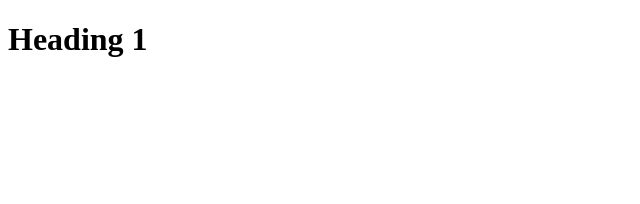
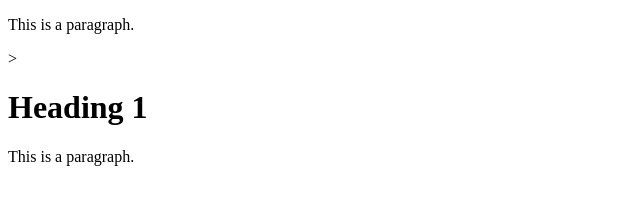
Before and after one commit to jalenlouis20/stnicktech, a plain HTML site: page index.html in a window 1280 px wide. Shown: the whole page, without its empty margins (0-640 px from the left). Drawn offline with Linux system fonts and the light colour scheme.

Commit message:
Update file

```diff
--- a/index.html
+++ b/index.html
@@ -2,9 +2,14 @@
 <html lang="en" dir="ltr">
   <head>
     <meta charset="utf-8">
-    <title></title>
+    <title>Hello World</title>
   </head>
-  <body>
+  <!--This is a comment. Comments are not displayed in the browser-->
+
+<p>This is a paragraph.</p>>
     <h1>Heading 1</h1>
   </body>
-</html>
+
+  <!--This is a comment. Comments are not displayed in the browser-->
+
+  <p>This is a paragraph.</p>
```
